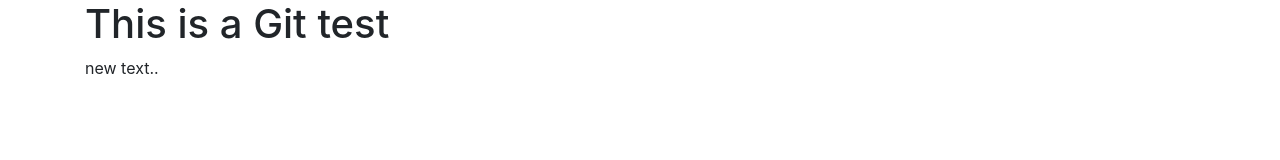
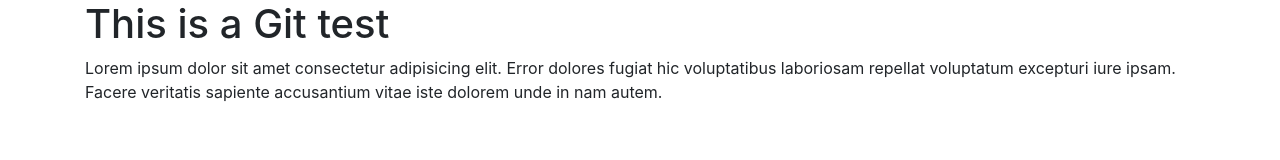
Before and after one commit to irwingb1979/gittest, a plain HTML site: page index.html in a window 1280 px wide. Drawn offline with nearby package versions, Linux system fonts and the light colour scheme.

Commit message:
nuevo parrado lorem

```diff
--- a/index.html
+++ b/index.html
@@ -14,7 +14,7 @@
     <div class="container">
         <h1>This is a Git test</h1>
     <p>
-        new text..
+        Lorem ipsum dolor sit amet consectetur adipisicing elit. Error dolores fugiat hic voluptatibus laboriosam repellat voluptatum excepturi iure ipsam. Facere veritatis sapiente accusantium vitae iste dolorem unde in nam autem.
     </p>
     </div>
 
```
